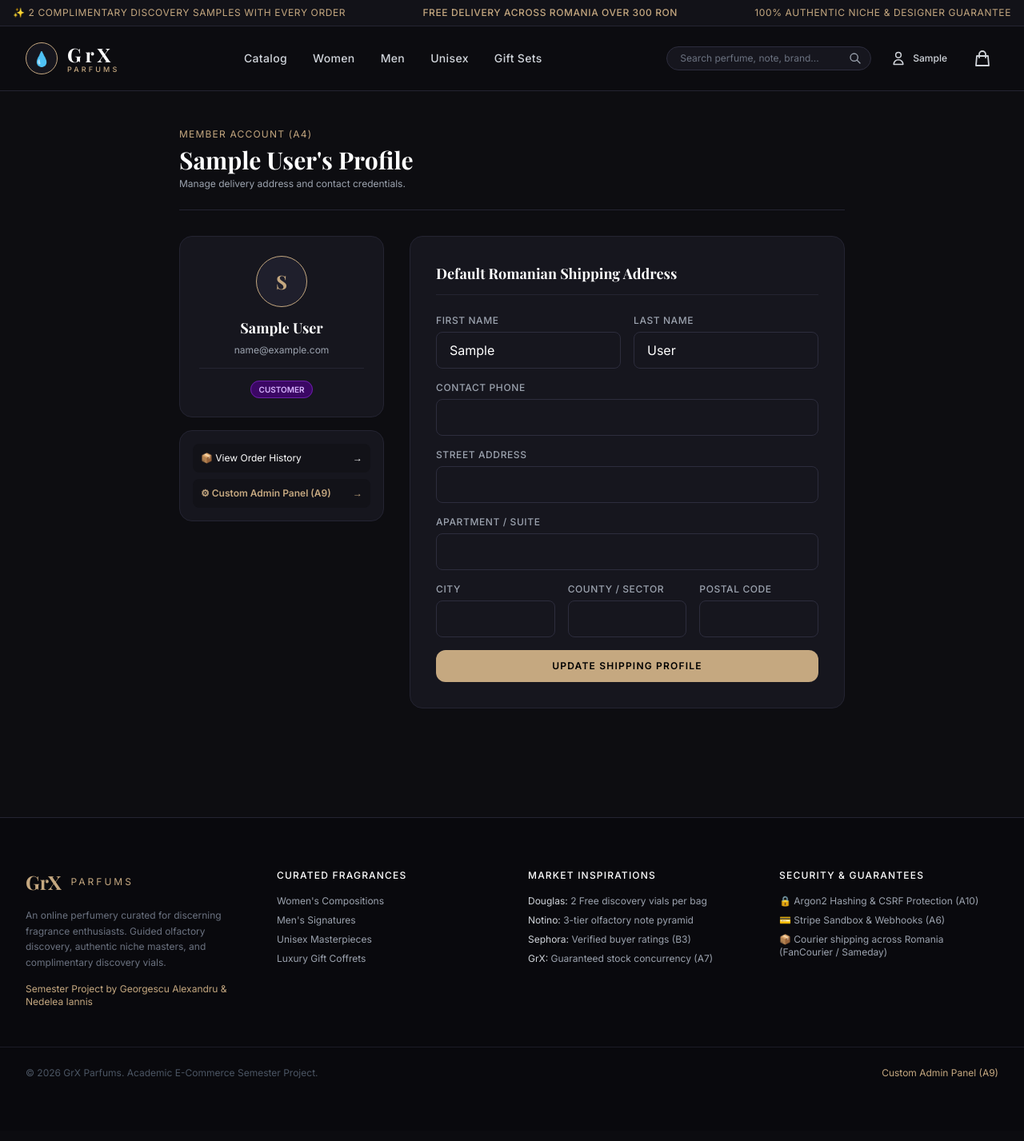
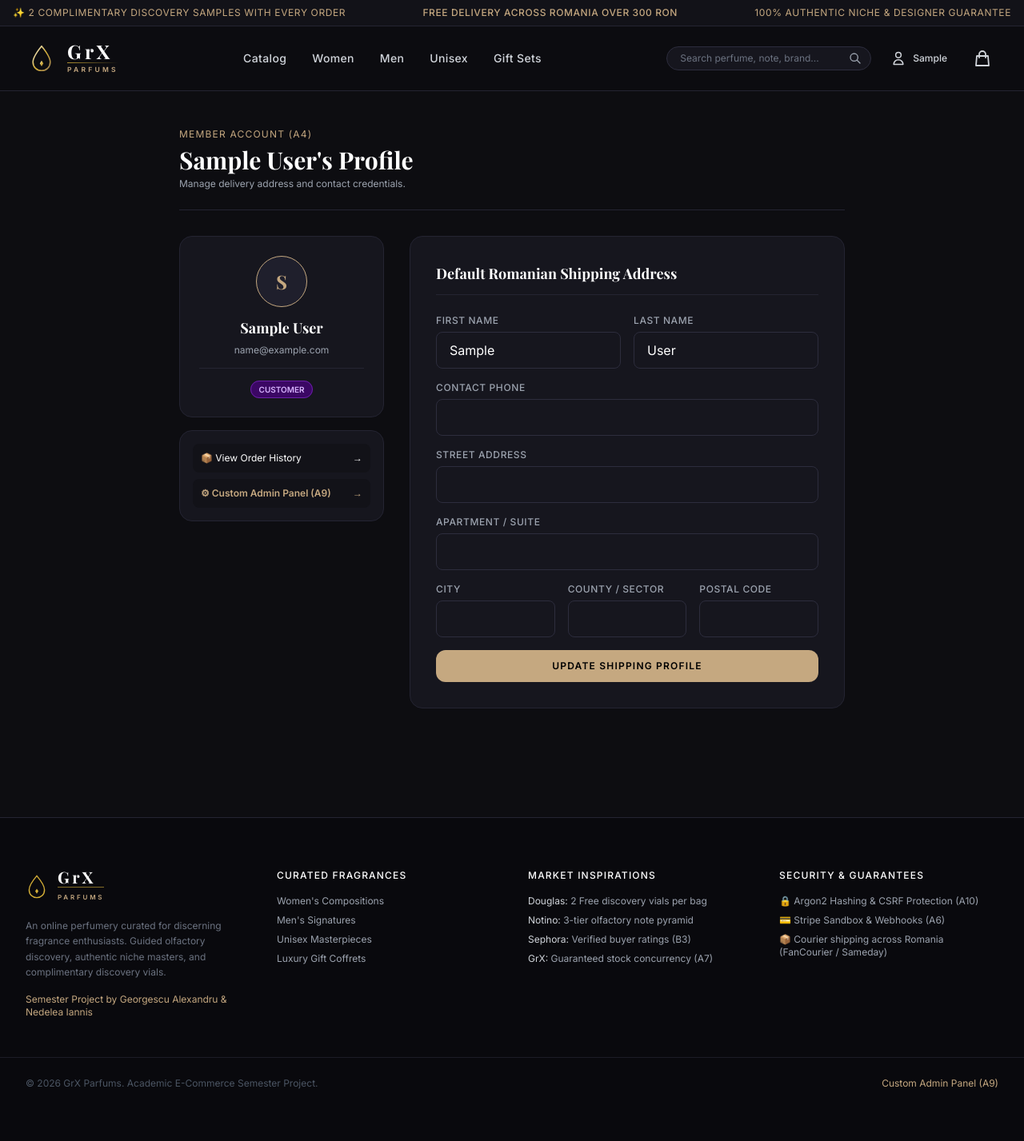
Before and after one commit to GeorgescuAlexandru2711/grx-parfumerie, a Django app: page /accounts/profile/ in a window 1280 px wide. Shown: the whole page at 80% size. Before the commit the page ends 1349 px from the top, so only its background shows below. Run offline with Django 5.2, Linux system fonts and the light colour scheme; the visitor is signed in with stand-in values (Sample User, id 1); some libraries are stand-ins or nearby versions; some web fonts are replaced.

Commit message:
feat(branding): GRX-14 [A11] Authentic luxury vector logo matching presentation slide 1
- Replaced placeholder emoji with fine-lined golden perfume droplet and diamond accent
- Added luxury serif GrX typography with subtle gold rule and tracked PARFUMS text
- Created reusable SVG assets in static/images/logo.svg and static/images/logo-header.svg
- Integrated matching logo styling in navigation header and site footer

Owner: Georgescu Alexandru

```diff
--- a/templates/base.html
+++ b/templates/base.html
@@ -78,15 +78,27 @@
                     </button>
                 </div>
 
-                <!-- Brand Logo -->
+                <!-- Brand Logo (Exactly as in Presentation 1) -->
                 <div class="flex items-center">
                     <a href="{% url 'catalog:home' %}" class="flex items-center space-x-3 group">
-                        <div class="w-10 h-10 rounded-full border border-[#C5A880] flex items-center justify-center bg-[#16161E] group-hover:border-[#FAF7F2] transition">
-                            <span class="text-[#C5A880] font-serif text-lg font-bold group-hover:text-white transition">💧</span>
+                        <div class="w-10 h-10 flex items-center justify-center">
+                            <svg viewBox="0 0 32 40" class="w-8 h-9 transition transform group-hover:scale-105" fill="none">
+                                <defs>
+                                    <linearGradient id="navGold" x1="0%" y1="0%" x2="100%" y2="100%">
+                                        <stop offset="0%" stop-color="#FAF7F2" />
+                                        <stop offset="50%" stop-color="#D4AF37" />
+                                        <stop offset="100%" stop-color="#9E8055" />
+                                    </linearGradient>
+                                </defs>
+                                <path d="M16 3 C16 3 28 17 28 25 C28 32.2 22.6 37 16 37 C9.4 37 4 32.2 4 25 C4 17 16 3 16 3 Z"
+                                      stroke="url(#navGold)" stroke-width="1.8" fill="none" stroke-linecap="round" stroke-linejoin="round"/>
+                                <polygon points="16,23 18.5,27 16,31 13.5,27" fill="url(#navGold)" />
+                            </svg>
                         </div>
                         <div class="flex flex-col">
-                            <span class="font-serif text-2xl tracking-[0.2em] font-bold text-white group-hover:text-[#C5A880] transition">GrX</span>
-                            <span class="text-[9px] tracking-[0.35em] text-[#C5A880] uppercase -mt-1 font-medium">Parfums</span>
+                            <span class="font-serif text-2xl tracking-[0.18em] font-bold text-white group-hover:text-[#D4AF37] transition leading-none">GrX</span>
+                            <div class="h-[0.75px] w-full bg-gradient-to-r from-[#D4AF37] to-transparent my-0.5 opacity-80"></div>
+                            <span class="text-[8.5px] tracking-[0.38em] text-[#C5A880] uppercase font-semibold">Parfums</span>
                         </div>
                     </a>
                 </div>
@@ -204,8 +216,16 @@
         <div class="max-w-7xl mx-auto px-4 sm:px-6 lg:px-8 grid grid-cols-1 md:grid-cols-4 gap-10">
             <div>
                 <div class="flex items-center space-x-3 mb-4">
-                    <span class="text-[#C5A880] font-serif text-2xl font-bold">GrX</span>
-                    <span class="text-xs tracking-[0.25em] text-[#C5A880] uppercase">Parfums</span>
+                    <svg viewBox="0 0 32 40" class="w-7 h-8" fill="none">
+                        <path d="M16 3 C16 3 28 17 28 25 C28 32.2 22.6 37 16 37 C9.4 37 4 32.2 4 25 C4 17 16 3 16 3 Z"
+                              stroke="#D4AF37" stroke-width="1.8" fill="none"/>
+                        <polygon points="16,23 18.5,27 16,31 13.5,27" fill="#D4AF37" />
+                    </svg>
+                    <div class="flex flex-col">
+                        <span class="font-serif text-xl tracking-[0.18em] font-bold text-white leading-none">GrX</span>
+                        <div class="h-[0.75px] w-full bg-[#D4AF37] my-0.5 opacity-60"></div>
+                        <span class="text-[8px] tracking-[0.35em] text-[#C5A880] uppercase font-semibold">Parfums</span>
+                    </div>
                 </div>
                 <p class="text-xs leading-relaxed text-gray-500">
                     An online perfumery curated for discerning fragrance enthusiasts. Guided olfactory discovery, authentic niche masters, and complimentary discovery vials.
```
Also changed, not shown: static/images/logo-header.svg (added), static/images/logo.svg (added).
